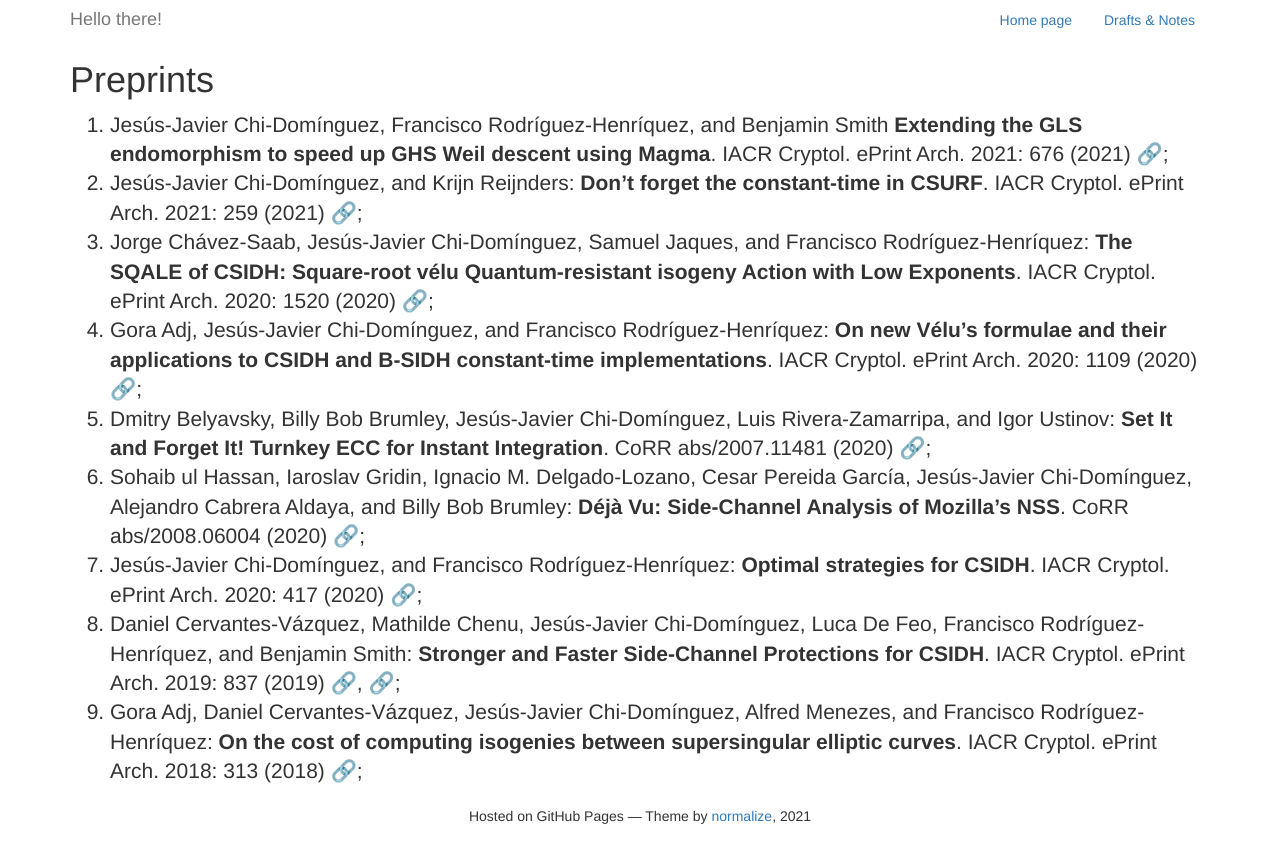
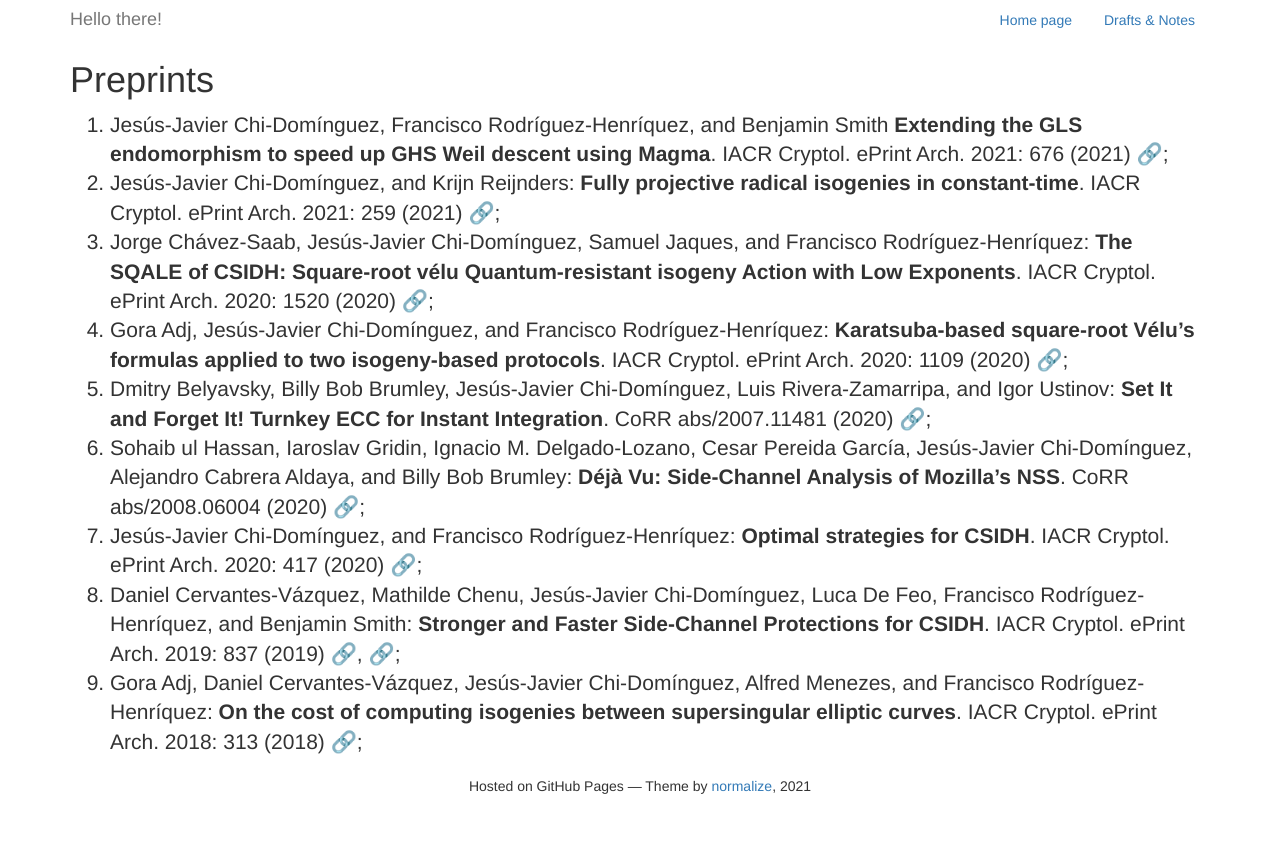
Before and after one commit to JJChiDguez/JJChiDguez.github.io, a Jekyll site: the page built from docs/preprints.md, in a window 1280 px wide. Shown: the top 863 px of the page. Built offline with Jekyll 4.4.1, drawn with Linux system fonts in a browser that asks for light colours.

Commit message:
docs: updated CV, slides, preprints names, and publications

```diff
--- a/docs/preprints.md
+++ b/docs/preprints.md
@@ -7,11 +7,11 @@
 # Preprints
 
 1. Jes&uacute;s-Javier Chi-Dom&iacute;nguez, Francisco Rodr&iacute;guez-Henr&iacute;quez, and Benjamin Smith **Extending the GLS endomorphism to speed up GHS Weil descent using Magma**. IACR Cryptol. ePrint Arch. 2021: 676 (2021) [&#128279;](https://eprint.iacr.org/2021/676);
-1. Jes&uacute;s-Javier Chi-Dom&iacute;nguez, and Krijn Reijnders: **Don't forget the constant-time in CSURF**. IACR Cryptol. ePrint Arch. 2021: 259 (2021) [&#128279;](https://eprint.iacr.org/2021/259);
-1. Jorge Ch&aacute;vez-Saab, Jes&uacute;s-Javier Chi-Dom&iacute;nguez, Samuel Jaques, and Francisco Rodr&iacute;guez-Henr&iacute;quez: **The SQALE of CSIDH: Square-root v&eacute;lu Quantum-resistant isogeny Action with Low Exponents**. IACR Cryptol. ePrint Arch. 2020: 1520 (2020) [&#128279;](https://eprint.iacr.org/2020/1520);
-1. Gora Adj, Jes&uacute;s-Javier Chi-Dom&iacute;nguez, and Francisco Rodr&iacute;guez-Henr&iacute;quez: **On new V&eacute;lu's formulae and their applications to CSIDH and B-SIDH constant-time implementations**. IACR Cryptol. ePrint Arch. 2020: 1109 (2020) [&#128279;](https://eprint.iacr.org/2020/1109);
-1. Dmitry Belyavsky, Billy Bob Brumley, Jes&uacute;s-Javier Chi-Dom&iacute;nguez, Luis Rivera-Zamarripa, and Igor Ustinov: **Set It and Forget It! Turnkey ECC for Instant Integration**. CoRR abs/2007.11481 (2020) [&#128279;](https://arxiv.org/abs/2007.11481);
-1. Sohaib ul Hassan, Iaroslav Gridin, Ignacio M. Delgado-Lozano, Cesar Pereida Garc&iacute;a, Jes&uacute;s-Javier Chi-Dom&iacute;nguez, Alejandro Cabrera Aldaya, and Billy Bob Brumley: **D&eacute;j&agrave; Vu: Side-Channel Analysis of Mozilla's NSS**. CoRR abs/2008.06004 (2020) [&#128279;](https://arxiv.org/abs/2008.06004);
-1. Jes&uacute;s-Javier Chi-Dom&iacute;nguez, and Francisco Rodr&iacute;guez-Henr&iacute;quez: **Optimal strategies for CSIDH**. IACR Cryptol. ePrint Arch. 2020: 417 (2020) [&#128279;](https://eprint.iacr.org/2020/417);
-1. Daniel Cervantes-V&aacute;zquez, Mathilde Chenu, Jes&uacute;s-Javier Chi-Dom&iacute;nguez, Luca De Feo, Francisco Rodr&iacute;guez-Henr&iacute;quez, and Benjamin Smith: **Stronger and Faster Side-Channel Protections for CSIDH**. IACR Cryptol. ePrint Arch. 2019: 837 (2019) [&#128279;](https://eprint.iacr.org/2019/837), [&#128279;](https://arxiv.org/abs/1907.08704);
-1. Gora Adj, Daniel Cervantes-V&aacute;zquez, Jes&uacute;s-Javier Chi-Dom&iacute;nguez, Alfred Menezes, and Francisco Rodr&iacute;guez-Henr&iacute;quez: **On the cost of computing isogenies between supersingular elliptic curves**. IACR Cryptol. ePrint Arch. 2018: 313 (2018) [&#128279;](https://eprint.iacr.org/2018/313);
+2. Jes&uacute;s-Javier Chi-Dom&iacute;nguez, and Krijn Reijnders: **Fully projective radical isogenies in constant-time**. IACR Cryptol. ePrint Arch. 2021: 259 (2021) [&#128279;](https://eprint.iacr.org/2021/259);
+3. Jorge Ch&aacute;vez-Saab, Jes&uacute;s-Javier Chi-Dom&iacute;nguez, Samuel Jaques, and Francisco Rodr&iacute;guez-Henr&iacute;quez: **The SQALE of CSIDH: Square-root v&eacute;lu Quantum-resistant isogeny Action with Low Exponents**. IACR Cryptol. ePrint Arch. 2020: 1520 (2020) [&#128279;](https://eprint.iacr.org/2020/1520);
+4. Gora Adj, Jes&uacute;s-Javier Chi-Dom&iacute;nguez, and Francisco Rodr&iacute;guez-Henr&iacute;quez: **Karatsuba-based square-root Vélu’s formulas applied to two isogeny-based protocols**. IACR Cryptol. ePrint Arch. 2020: 1109 (2020) [&#128279;](https://eprint.iacr.org/2020/1109);
+5. Dmitry Belyavsky, Billy Bob Brumley, Jes&uacute;s-Javier Chi-Dom&iacute;nguez, Luis Rivera-Zamarripa, and Igor Ustinov: **Set It and Forget It! Turnkey ECC for Instant Integration**. CoRR abs/2007.11481 (2020) [&#128279;](https://arxiv.org/abs/2007.11481);
+6. Sohaib ul Hassan, Iaroslav Gridin, Ignacio M. Delgado-Lozano, Cesar Pereida Garc&iacute;a, Jes&uacute;s-Javier Chi-Dom&iacute;nguez, Alejandro Cabrera Aldaya, and Billy Bob Brumley: **D&eacute;j&agrave; Vu: Side-Channel Analysis of Mozilla's NSS**. CoRR abs/2008.06004 (2020) [&#128279;](https://arxiv.org/abs/2008.06004);
+7. Jes&uacute;s-Javier Chi-Dom&iacute;nguez, and Francisco Rodr&iacute;guez-Henr&iacute;quez: **Optimal strategies for CSIDH**. IACR Cryptol. ePrint Arch. 2020: 417 (2020) [&#128279;](https://eprint.iacr.org/2020/417);
+8. Daniel Cervantes-V&aacute;zquez, Mathilde Chenu, Jes&uacute;s-Javier Chi-Dom&iacute;nguez, Luca De Feo, Francisco Rodr&iacute;guez-Henr&iacute;quez, and Benjamin Smith: **Stronger and Faster Side-Channel Protections for CSIDH**. IACR Cryptol. ePrint Arch. 2019: 837 (2019) [&#128279;](https://eprint.iacr.org/2019/837), [&#128279;](https://arxiv.org/abs/1907.08704);
+9. Gora Adj, Daniel Cervantes-V&aacute;zquez, Jes&uacute;s-Javier Chi-Dom&iacute;nguez, Alfred Menezes, and Francisco Rodr&iacute;guez-Henr&iacute;quez: **On the cost of computing isogenies between supersingular elliptic curves**. IACR Cryptol. ePrint Arch. 2018: 313 (2018) [&#128279;](https://eprint.iacr.org/2018/313);
```
Also changed, not shown: docs/pcmember.md (+3 -1 lines), docs/publications.md (+7 -6 lines), docs/repositories.md (+1 -1 lines), docs/slides.md (+5 -4 lines), 6 other files.
